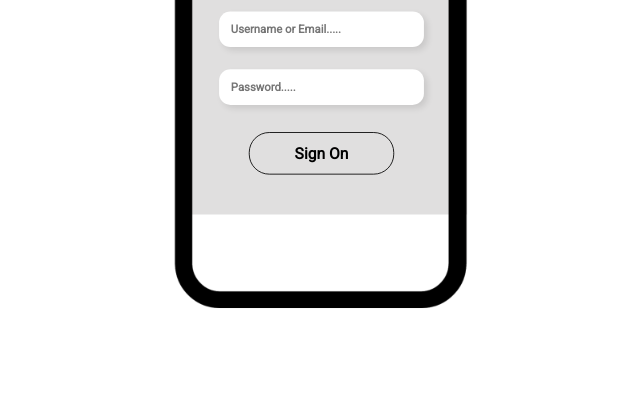
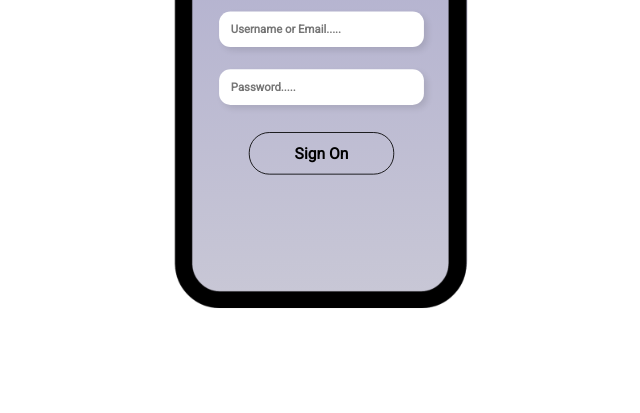
Before and after one commit to takanbi/mobileBankingApp, a plain HTML site: page index.html in a window 1280 px wide. Shown: the part 387-800 px from the top of the page, without its empty margins (319-959 px from the left). Drawn offline with nearby package versions, Linux system fonts and the light colour scheme.

Commit message:
minor tweaks

```diff
--- a/index.html
+++ b/index.html
@@ -189,7 +189,7 @@
         <section id="wrapper-content">
             <div id="top-background-gradient"></div>
             <div id="bottom-white-background"></div>
-            <!-- <div id="full-gradient-background"></div> -->
+            <div id="full-gradient-background"></div>
         </section>
     </div>
 
--- a/js/app.js
+++ b/js/app.js
@@ -1,4 +1,6 @@
 $(function () {
+  // let wrapperContent = $("#wrapper-content");
+  // wrapperContent.css("visibility","hidden");
   let login = $("#login");
   let fullGradient = $("#full-gradient-background");
   let welcomeTop = $("#welcome-top-content");
@@ -31,8 +33,6 @@ $(function () {
   checkingData.css("visibility", "hidden");
   // submit.click(loadWelcome); //{
   submit.click(function() {
-
-
   login.css("visibility", "hidden");
   login.css("display", "none");
   fullGradient.css("visibility", "hidden");
@@ -40,6 +40,7 @@ $(function () {
   welcomeMiddle.css("visibility", "visible");
   welcomeBottom.css("visibility", "visible");
   welcomeMain.css("z-index", "5");
+  // wrapperContent.css("visibility","visible");
   let tl = gsap.timeline();
   tl.from(welcomeTop, {opacity: 0, y: -200, duration: 0.5});
   tl.from(welcomeMiddle, {opacity: 0, x: 200, duration: 0.5});
```
